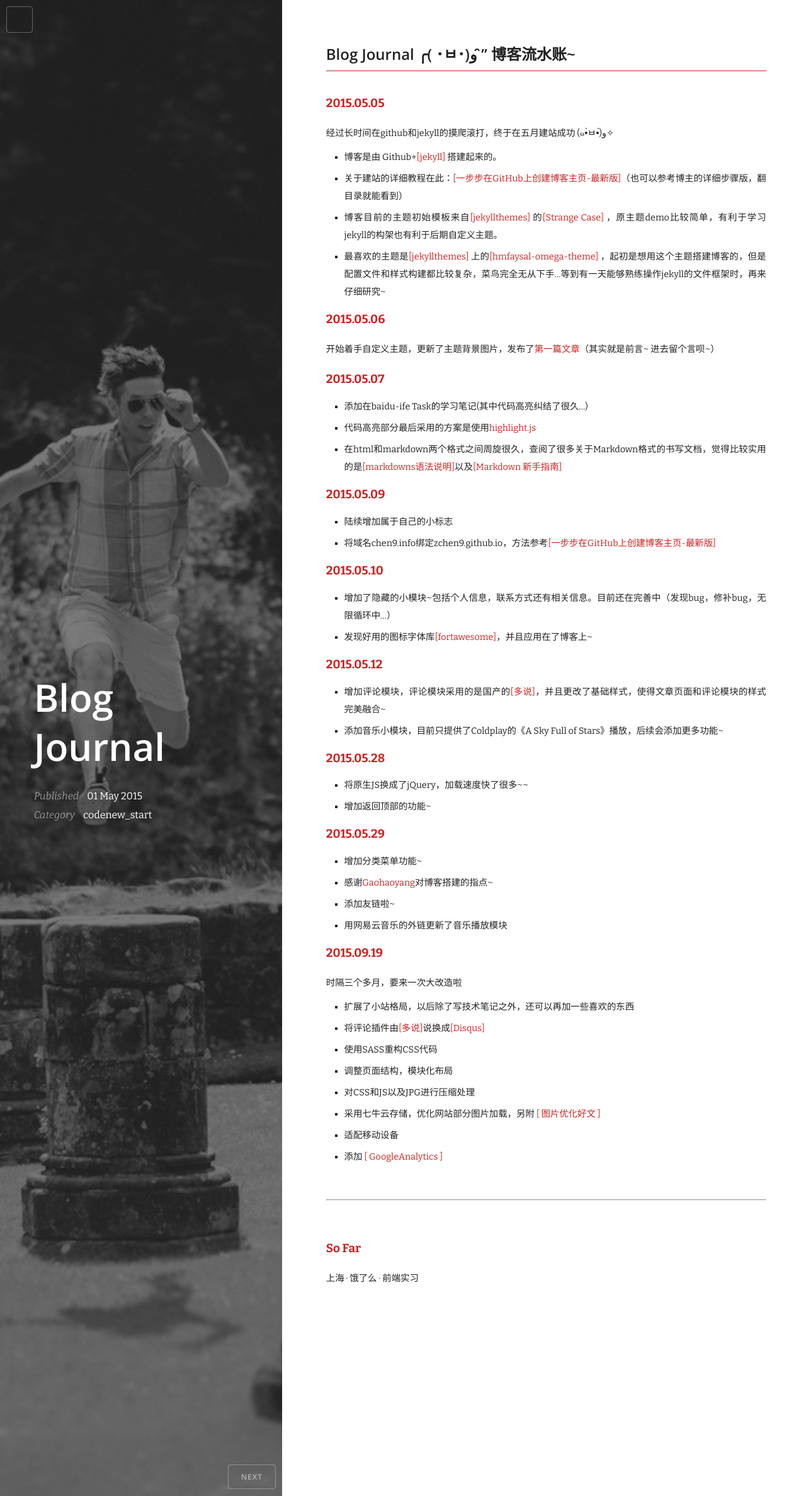
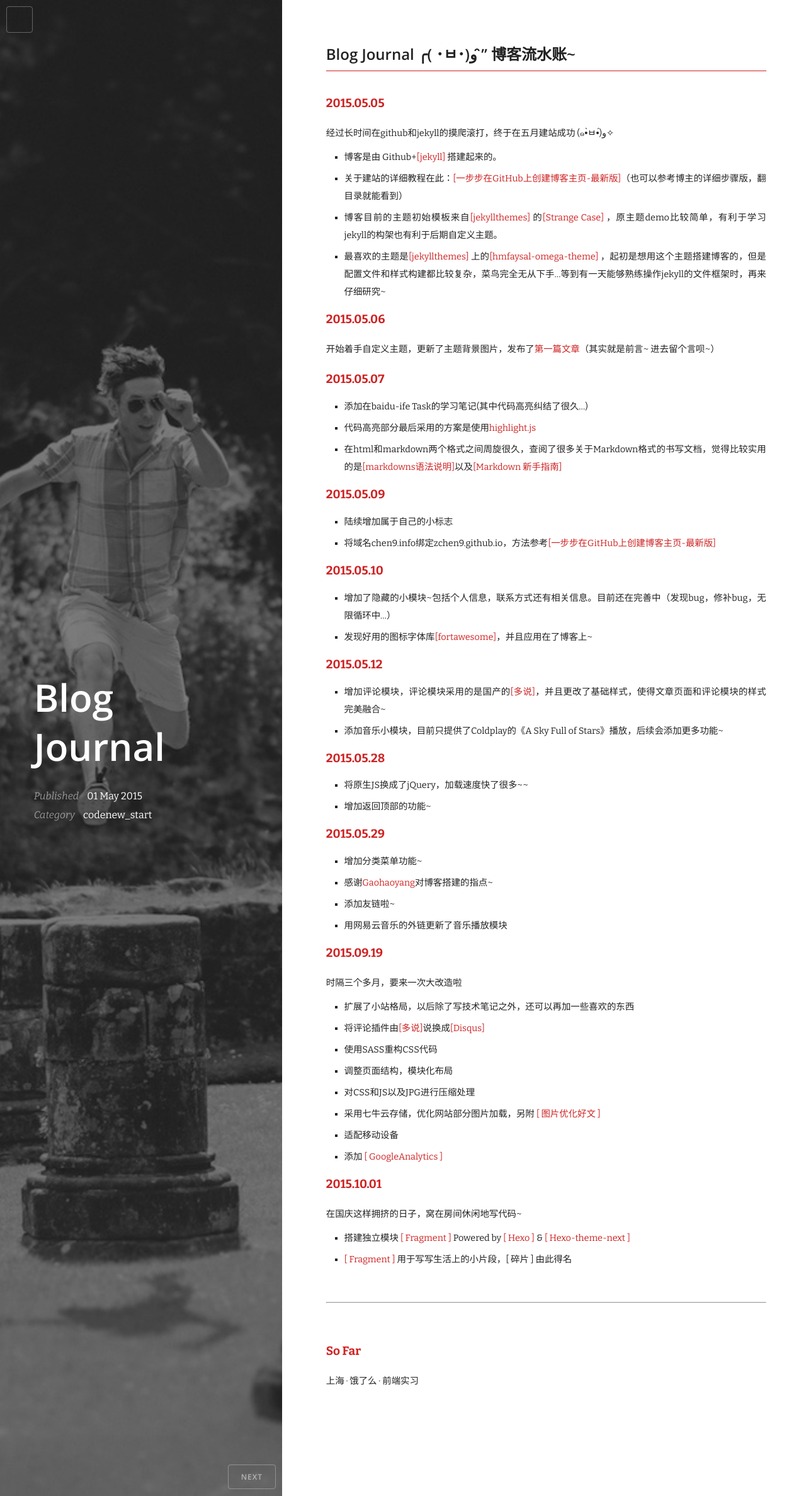
Before and after one commit to ch1oechao/ch1oechao.github.io, a Jekyll site: the page built from code/_posts/2015-05-01-blog-journal.md, in a window 1280 px wide. Shown: the whole page at 63% size. Built offline with Jekyll 4.4.1, drawn with Linux system fonts in a browser that asks for light colours; some web fonts are replaced; comment, search, counter and statistics services are not loaded; a style sheet for code colours, icons or effects is not loaded.

```diff
--- a/code/_posts/2015-05-01-blog-journal.md
+++ b/code/_posts/2015-05-01-blog-journal.md
@@ -69,6 +69,13 @@
 - 添加 [[ GoogleAnalytics ]](https://www.google.com/analytics/)
 
 
+####2015.10.01
+
+在国庆这样拥挤的日子，窝在房间休闲地写代码~
+
+- 搭建独立模块 [[ Fragment ]](http://www.chen9.info/fragment/) Powered by [[ Hexo ]](https://github.com/hexojs/hexo) & [[ Hexo-theme-next ]](https://github.com/iissnan/hexo-theme-next)
+- [[ Fragment ]](http://www.chen9.info/fragment/) 用于写写生活上的小片段，[ 碎片 ] 由此得名
+
 ---
 
 
```
Also changed, not shown: fragment/index.html (deleted, +0 -45 lines).
